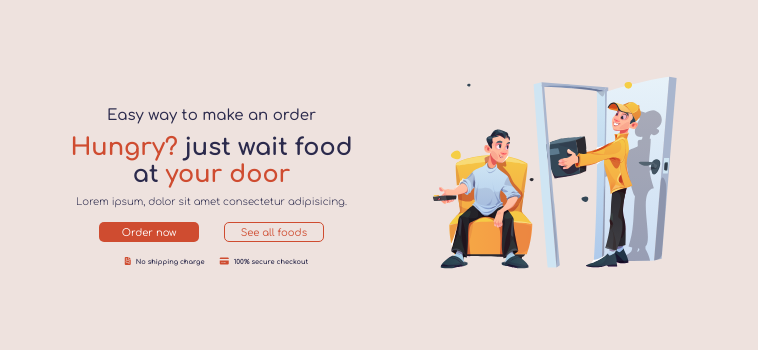
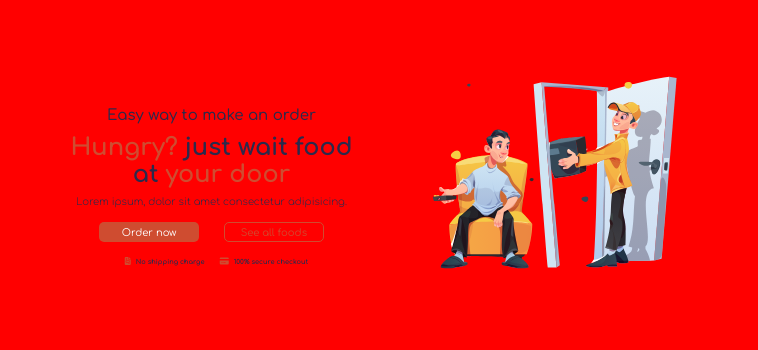
Before and after one commit to coodinggufc/food, a plain HTML site: page index.html in a window 1280 px wide. Shown: the part 51-401 px from the top of the page, without its empty margins (266-1024 px from the left). Drawn offline with Linux system fonts and the light colour scheme.

Commit message:
Update style.css

```diff
--- a/style.css
+++ b/style.css
@@ -8,7 +8,7 @@
     color: #2B2A4C;
 }
 body{
-    background-color: #EEE2DE;
+    background-color: red;
 }
 
 .container header {
```
